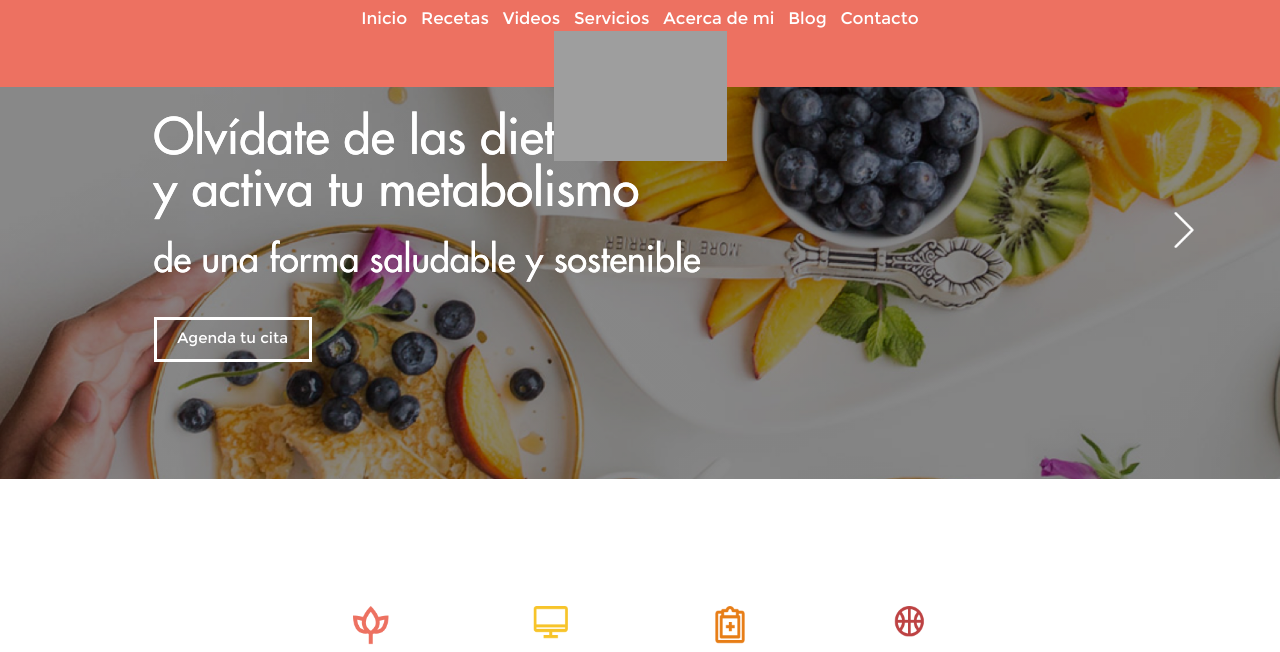
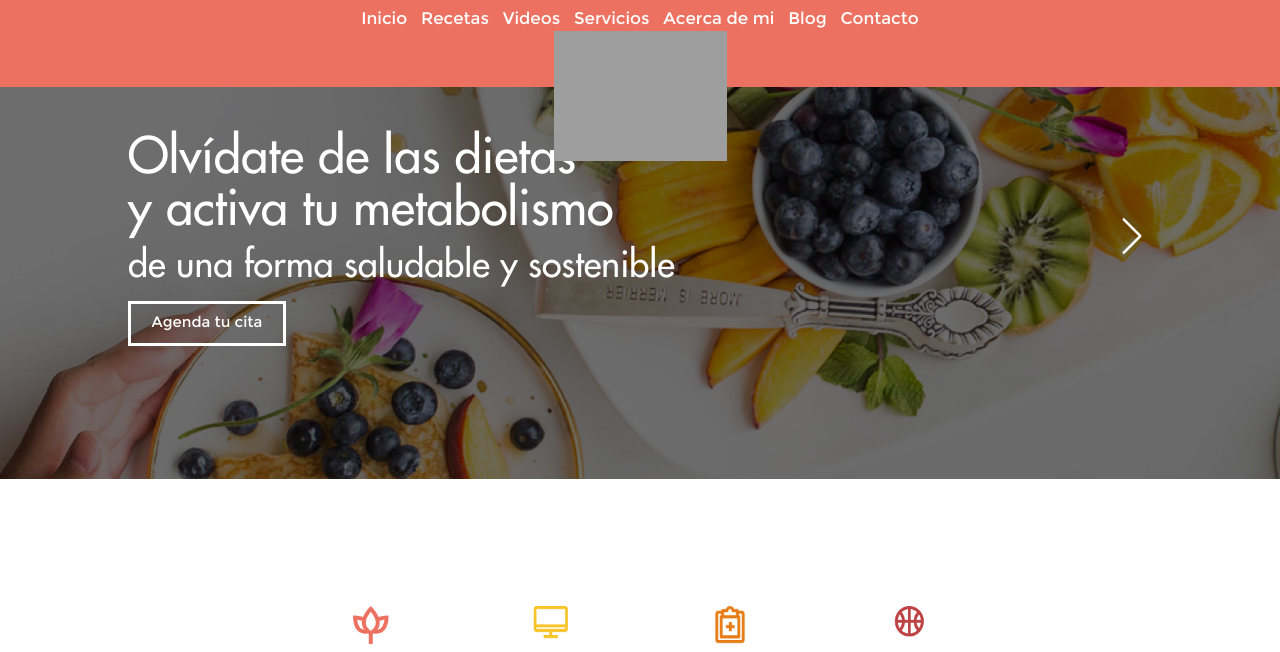
Before and after one commit to BlickLabs/alegpaez, a Django app: template nutriologa/templates/index.html in a window 1280 px wide. Shown: the top 652 px of the page. Run offline with Django 3.2, Linux system fonts and the light colour scheme; the template is opened without the code that fills it, so the values that code supplies are empty; some libraries are stand-ins or nearby versions; some web fonts are replaced; grey boxes are pictures that could not be loaded.

Commit message:
fixes #54

```diff
--- a/nutriologa/static/css/main.css
+++ b/nutriologa/static/css/main.css
@@ -11,6 +11,43 @@
 /*! normalize.css v3.0.3 | MIT License | github.com/necolas/normalize.css */html{font-family:sans-serif;-ms-text-size-adjust:100%;-webkit-text-size-adjust:100%}
 .sectionWithoutPadding {
   padding: 0px !important;
+}
+.verticalHouse {
+  display: flex !important;
+  flex-direction: column !important;
+  justify-content: center !important;
+  align-items: flex-start !important;
+  height: 474px !important;
+  margin-left: 10%;
+  width: 80%;
+}
+.read_more_btn {
+  background-color: transparent;
+  border: 3px solid #fff;
+  border-radius: 0;
+  font-family: Montserrat-Regular;
+  text-decoration: none;
+  color: white;
+  text-align: center;
+}
+.read_more_btn:hover {
+  background-color: transparent;
+  border: 3px solid #fff;
+  border-radius: 0;
+  font-family: Montserrat-Regular;
+  text-decoration: none;
+  color: white;
+  text-align: center;
+}
+.sub_head {
+  font-size: 36px;
+  font-family: FuturaStd-Medium;
+}
+.banner_text {
+  color: white !important;
+}
+.up {
+  z-index: 4;
 }
 .fixedChanged {
   height: 77px;
@@ -654,9 +691,11 @@ input:focus ~ .highlight, textarea:focus ~ .highlight {
     border-bottom: 0px !important;
 }
 img.glyph_l.pointer.slick-arrow {
-    position: absolute;
-    top: 45%;
-    right: 27px;
+  position: absolute;
+  top: 45%;
+  width: 40px;
+  height: 40px;
+  right: 10%;
 }
 .recipeContent {
   display: flex !important;
--- a/nutriologa/templates/partials/carrousel.html
+++ b/nutriologa/templates/partials/carrousel.html
@@ -1,125 +1,74 @@
 {% load static from staticfiles %}
 <script >
-  var checkitem = function() {
-  var $this;
-  $this = $("#myCarousel");
-  if ($("#myCarousel .carousel-inner .item:first").hasClass("active")) {
-    $this.children(".left").hide();
-    $this.children(".right").show();
-  } else if ($("#myCarousel .carousel-inner .item:last").hasClass("active")) {
-    $this.children(".right").hide();
-    $this.children(".left").show();
-  } else {
-    $this.children(".carousel-control").show();
-  }
-  };
-  checkitem();
-  $("#myCarousel").on("slid.bs.carousel", "", checkitem);
+  //Modulate
+
+  $(document).ready(function(){
+    $('.carrousel-slick').slick({
+      accessibility: true,
+      arrows: true,
+      prevArrow: '',
+      autoplay: true,
+      centerMode: true,
+      centerPadding: '0px',
+      lazyLoad: 'ondemand',
+      nextArrow: '<img class="glyph_l pointer" src="{% static 'img/icons/right-arrow-64.png' %}" />'
+    });
+    $('.carrousel-slick').slick('refresh');
+  });
 </script>
 
-<div class="header-content">
-  <div id="myCarousel" class="carousel slide" data-ride="carousel">
-      <!-- Indicators -->
-      <ol class="carousel-indicators">
-          <li data-target="#myCarousel" data-slide-to="0" class="active"></li>
-          <li data-target="#myCarousel" data-slide-to="1"></li>
-          <li data-target="#myCarousel" data-slide-to="2"></li>
-      </ol>
+<div class="carrousel-slick">
 
-      <!-- Wrapper for slides -->
-        <div class="carousel-inner" role="listbox">
-          <div class="item active">
+  <div style="background: url({% static 'img/slider/group-3@3x.png' %});height:479px;background-size: cover;">
     <div class="backdrop"></div>
-              <div class="imagesData" style="background: url({% static 'img/slider/group-3@3x.png' %});"></div>
-              <div class="carousel-caption header-content-inner">
     <div class="verticalHouse">
-                  <h1 class="banner_text"> Olvídate de las dietas <br> y activa tu metabolismo </h1>
-                  <p class="sub_head"> de una forma saludable y sostenible </p>
-                  <a href="/contacto" class="btn btn-primary btn-xl page-scroll read_more_btn">Agenda tu cita</a>
+      <h1 class="banner_text up"> Olvídate de las dietas <br> y activa tu metabolismo </h1>
+      <p class="sub_head up"> de una forma saludable y sostenible </p>
+      <a href="/contacto" class="up read_more_btn">Agenda tu cita</a>
     </div>
   </div>
-          </div>
-
-          <div class="item">
-              <div class="backdrop"></div>
-              <div class="imagesData" style="background: url({% static 'img/slider/carrousel_1.jpg' %});"></div>
-              <div class="carousel-caption header-content-inner">
+  <div style="background: url({% static 'img/slider/carrousel_1.jpg' %});height:479px;background-size: cover;">
     <div class="verticalHouse">
-                  <h1 class="banner_text"> No se trata de comer menos</h1>
-                  <p class="sub_head"> se trata de comer mejor </p>
-                  <a href="/contacto" class="btn btn-primary btn-xl page-scroll read_more_btn">Agenda tu cita</a>
+      <h1 class="banner_text up"> No se trata de comer menos</h1>
+      <p class="sub_head up"> se trata de comer mejor </p>
+      <a href="/contacto" class="up read_more_btn">Agenda tu cita</a>
     </div>
   </div>
-          </div>
-          <div class="item">
-              <div class="backdrop"></div>
-              <div class="imagesData" style="background: url({% static 'img/slider/carrousel_2.jpg' %});"></div>
-              <div class="carousel-caption header-content-inner">
+  <div style="background: url({% static 'img/slider/carrousel_2.jpg' %});height:479px;background-size: cover;">
     <div class="verticalHouse">
-                  <h1 class="banner_text"> Crea hábitos saludables</h1>
-                  <p class="sub_head"> no restricciones</p>
-                  <a href="/contacto" class="btn btn-primary btn-xl page-scroll read_more_btn">Agenda tu cita</a>
+      <h1 class="banner_text up"> Crea hábitos saludables</h1>
+      <p class="sub_head up"> no restricciones</p>
+      <a href="/contacto" class="up read_more_btn">Agenda tu cita</a>
     </div>
   </div>
-          </div>
-          <div class="item">
-              <div class="backdrop"></div>
-              <div class="imagesData" style="background: url({% static 'img/slider/carrousel_3.jpg' %});"></div>
-              <div class="carousel-caption header-content-inner">
+  <div style="background: url({% static 'img/slider/carrousel_3.jpg' %});height:479px;background-size: cover;">
     <div class="verticalHouse">
-                  <h1 class="banner_text"> Tu cuerpo merece lo mejor</h1>
-                  <p class="sub_head"></p>
-                  <a href="/contacto" class="btn btn-primary btn-xl page-scroll read_more_btn">Agenda tu cita</a>
+      <h1 class="banner_text up"> Tu cuerpo merece lo mejor</h1>
+      <p class="sub_head up"></p>
+      <a href="/contacto" class="up read_more_btn">Agenda tu cita</a>
     </div>
   </div>
-          </div>
-          <div class="item">
-              <div class="backdrop"></div>
-              <div class="imagesData" style="background: url({% static 'img/slider/carrousel_4.jpg' %});"></div>
-              <div class="carousel-caption header-content-inner">
+  <div style="background: url({% static 'img/slider/carrousel_4.jpg' %});height:479px;background-size: cover;">
     <div class="verticalHouse">
-                  <h1 class="banner_text"> Nunca es tarde para cambiar tu estilo de vida </h1>
-                  <p class="sub_head"></p>
-                  <a href="/contacto" class="btn btn-primary btn-xl page-scroll read_more_btn">Agenda tu cita</a>
+      <h1 class="banner_text up"> Nunca es tarde para cambiar tu estilo de vida </h1>
+      <p class="sub_head up"></p>
+      <a href="/contacto" class="up read_more_btn">Agenda tu cita</a>
     </div>
   </div>
-          </div>
-          <div class="item">
-              <div class="backdrop"></div>
-              <div class="imagesData" style="background: url({% static 'img/slider/carrousel_5.jpg' %});"></div>
-              <div class="carousel-caption header-content-inner">
+  <div style="background: url({% static 'img/slider/carrousel_5.jpg' %});height:479px;background-size: cover;">
     <div class="verticalHouse">
-                  <h1 class="banner_text"> Aprende a comer y dile adiós a las dietas </h1>
-                  <p class="sub_head"></p>
-                  <a href="/contacto" class="btn btn-primary btn-xl page-scroll read_more_btn" style="width:185px !important;">Paquetes y servicios</a>
+      <h1 class="banner_text up"> Aprende a comer y dile adiós a las dietas </h1>
+      <p class="sub_head up"></p>
+      <a href="/contacto" class="up read_more_btn" style="width:185px !important;">Paquetes y servicios</a>
     </div>
   </div>
-          </div>
-          <!--<div class="item">
-              <img class="img-align" src="{% static 'img/slider/group-3@3x.png' %}" alt="slider2">
-              <div class="carousel-caption header-content-inner">
-                <h1 class="banner_text"> Olvídate de las dietas <br> y activa tu metabolismo </h1>
-                <p class="sub_head"> de una forma saludable y sostenible </p>
-                <a href="/contacto" class="btn btn-primary btn-xl page-scroll read_more_btn">Agenda tu cita</a>
-              </div>
-          </div>
-
-          <div class="item">
-              <img class="img-align" src="{% static 'img/slider/group-3@3x.png' %}" alt="slider3">
-              <div class="carousel-caption header-content-inner">
-                <h1 class="banner_text"> Olvídate de las dietas <br> y activa tu metabolismo </h1>
-                <p class="sub_head"> de una forma saludable y sostenible </p>
-                <a href="/contacto" class="btn btn-primary btn-xl page-scroll read_more_btn">Agenda tu cita</a>
+  <!--<div style="background: url({% static 'img/slider/carrousel_1.jpg' %});">
+    <div class="backdrop"></div>
+    <div class="imagesData" ></div>
+    <div class="verticalHouse">
+      <h1 class="banner_text up"> No se trata de comer menos</h1>
+      <p class="sub_head up"> se trata de comer mejor </p>
+      <a href="/contacto" class="up read_more_btn">Agenda tu cita</a>
     </div>
   </div>-->
 </div>
-
-      <!-- Left and right controls -->
-      <a class="right carousel-control" href="#myCarousel" role="button" data-slide="next">
-          <span class="glyphicon glyph_right">
-            <img class="glyph_l" src="{% static 'img/icons/right-arrow-64.png' %}" />
-          </span>
-          <span class="sr-only">Next</span>
-    </a>
-  </div>
-</div>
```
Lines whose indentation alone changed are shown as unchanged.
